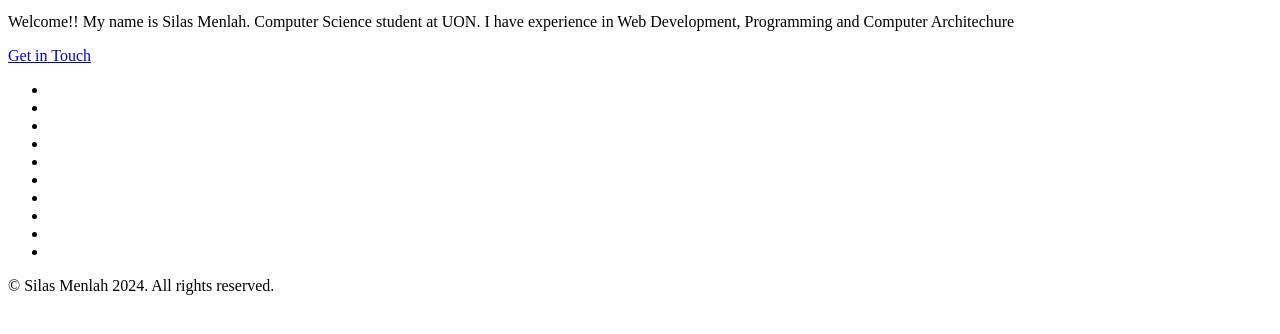
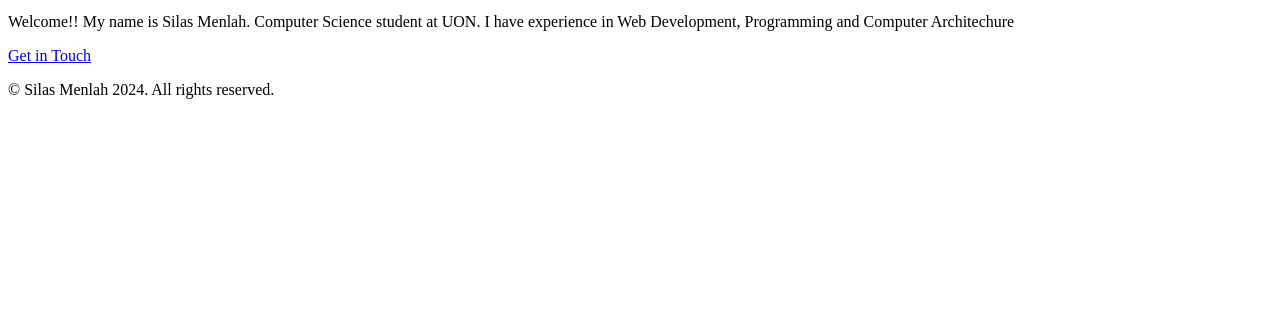
Before and after one commit to Silas0599/main, a plain HTML site: page Index.html in a window 1280 px wide. Shown: the part 190-524 px from the top of the page. Drawn offline with Linux system fonts and the light colour scheme.

Commit message:
fixed error

```diff
--- a/Index.html
+++ b/Index.html
@@ -36,20 +36,6 @@
                 <a href="Contact.html">Get in Touch</a>
             </div>
         </div>
-        <div class="circles">
-            <ul>
-                <li></li>
-                <li></li>
-                <li></li>
-                <li></li>
-                <li></li>
-                <li></li>
-                <li></li>
-                <li></li>
-                <li></li>
-                <li></li>
-            </ul>
-        </div>
     </main>
     <footer>
         <p>&copy; Silas Menlah 2024. All rights reserved.</p>
```
